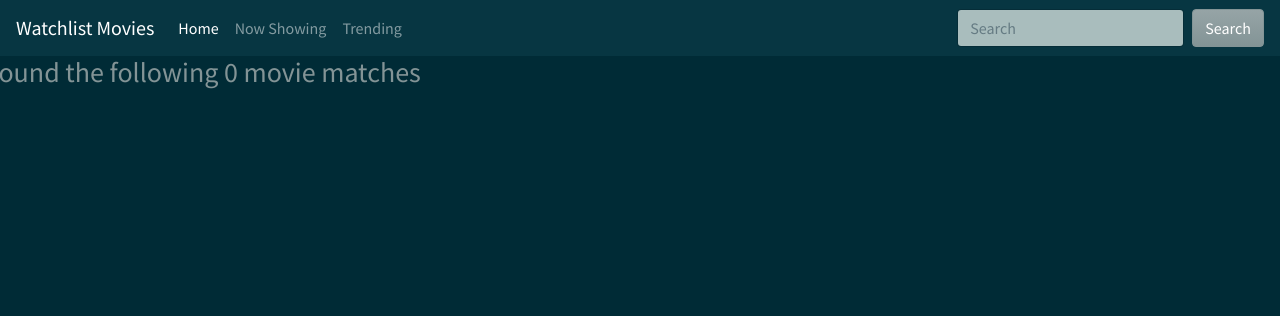
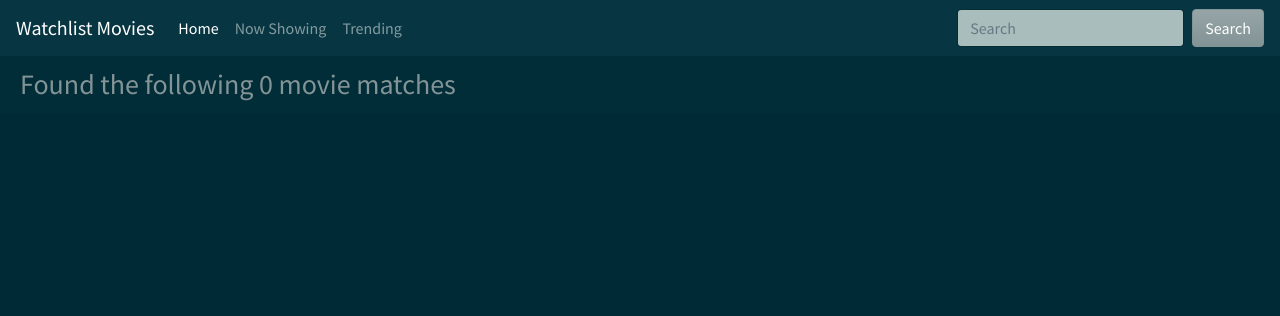
Before and after one commit to vonmutinda/Watchlist, a Flask app: template app/templates/searched.html in a window 1280 px wide. Shown: the top 316 px of the page. Run offline with Flask 2, Linux system fonts and the light colour scheme; the template is opened without the code that fills it: most values are stand-ins (such as "Sample title", 1, 10 or a date in 2020); some libraries are stand-ins or nearby versions.

Commit message:
search template added

```diff
--- a/app/templates/base.html
+++ b/app/templates/base.html
@@ -1,8 +1,9 @@
-{% extends 'bootstrap/base.html' %}
 {% block styles %}
     <link rel="stylesheet" href="https://stackpath.bootstrapcdn.com/bootswatch/4.1.3/solar/bootstrap.min.css">
     <link rel="stylesheet" href="{{url_for('static',filename='css/index.css')}}">
 {% endblock %}
+
+{% extends 'bootstrap/base.html' %}
 
 {% include 'navbar.html' %}
 
--- a/app/templates/searched.html
+++ b/app/templates/searched.html
@@ -1,12 +1,14 @@
 {% extends 'base.html' %}
 {% import 'macros.html' as macro %}
 
-{% block body %}
-<div class="row">
-    <h3> Found the following {{ searched |count  }} movie matches </h3>
+<div class="container-fluid">
+        {% block body %}
 
-        {{ macro.displayMovieList(searched) }}
+        <h3 class="card-header center" > Found the following {{ searched |count  }} movie matches </h3>
 
+        <div class="row">
+            {{ macro.displayMovieList(searched) }}
+        </div>
+
+        {% endblock %}
 </div>
-
-{% endblock %}
```
